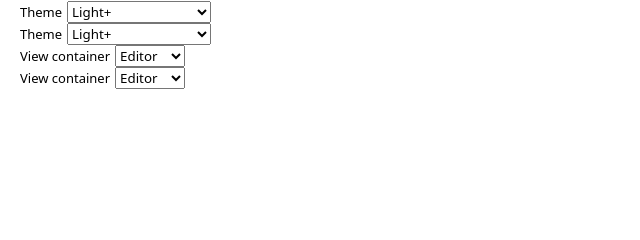
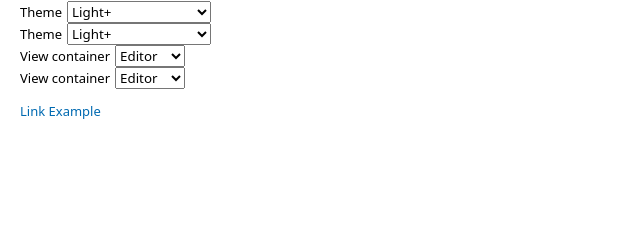
Before and after one commit to vscode-elements/webview-playground, a website with bundled scripts: page index.html in a window 1280 px wide. Shown: the part 443-683 px from the top of the page, 0-640 px from the left. Built offline with nearby package versions, Linux system fonts and the light colour scheme.

```diff
--- a/index.html
+++ b/index.html
@@ -58,5 +58,6 @@
   <vscode-theme-selector></vscode-theme-selector>
   <vscode-view-container-selector></vscode-view-container-selector>
   <vscode-view-container-selector></vscode-view-container-selector>
+  <p><a href="#">Link Example</a></p>
 </body>
 </html>
```
Also changed, not shown: dist/theme-selector.js.
